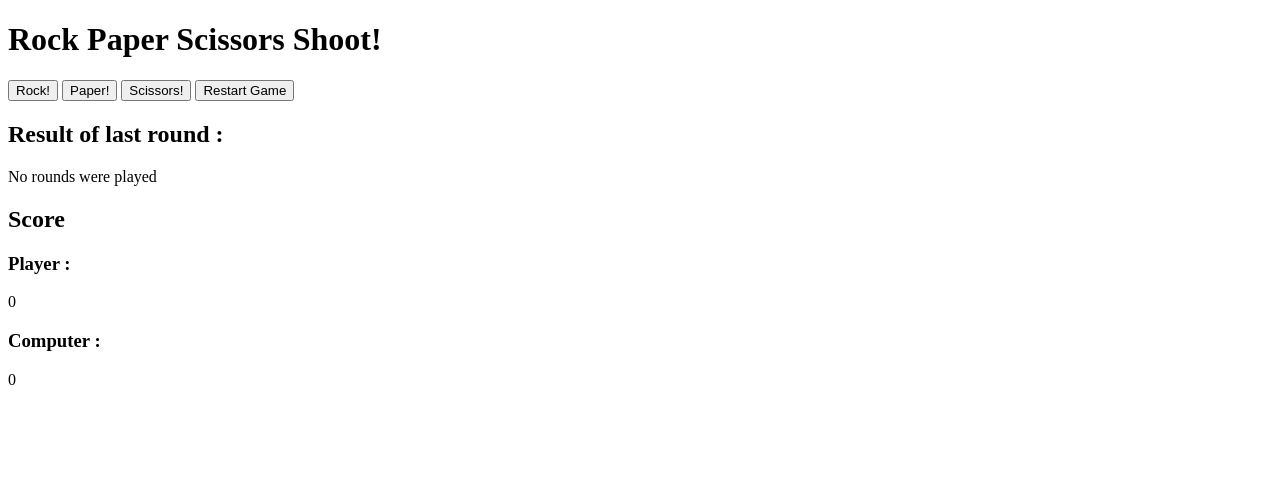
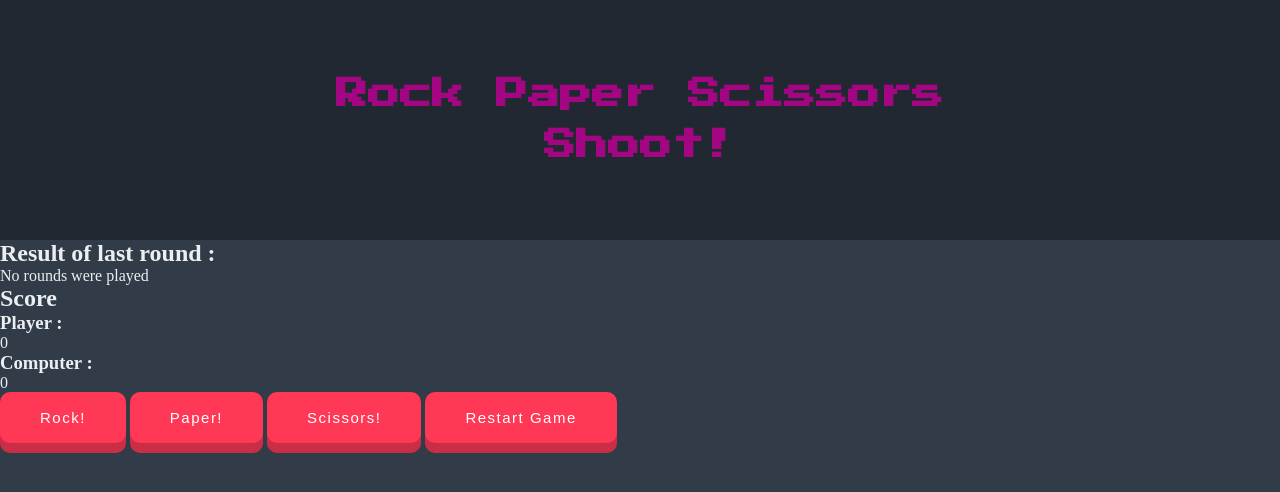
Before and after one commit to Seifboudokhane/rock-paper-scissors, a plain HTML site: page index.html in a window 1280 px wide. Drawn offline with Linux system fonts and the light colour scheme.

Commit message:
Add some colors and design to the ui

```diff
--- a/index.html
+++ b/index.html
@@ -4,21 +4,37 @@
     <meta charset="UTF-8">
     <meta name="viewport" content="width=device-width, initial-scale=1.0">
     <title>Rock Paper Scissors</title>
+    <link rel="preconnect" href="https://fonts.googleapis.com">
+    <link rel="preconnect" href="https://fonts.gstatic.com" crossorigin>
+    <link href="https://fonts.googleapis.com/css2?family=Press+Start+2P&family=Roboto:ital,wght@0,400;1,300&display=swap" rel="stylesheet">
+    <link rel="stylesheet" href="style.css">
     <script src="javascript.js" defer></script>
 </head>
 <body>
-    <h1>Rock Paper Scissors Shoot!</h1>
-    <button class="rock">Rock!</button>
-    <button class="paper">Paper!</button>
-    <button class="scissors">Scissors!</button>
-    <button class="restart">Restart Game</button>
+    <div class="gameTitle">
+        <h1>Rock Paper Scissors <br> Shoot!</h1>
+    </div>
+    <div class="results">
         <h2>Result of last round : </h2>
         <p id="roundResult">No rounds were played</p>
         <p id="gameOver"></p>
+    </div>
+    <div class="scores">
         <h2>Score</h2>
+        <div class="playerScoreUi">
             <h3>Player : </h3>
             <p id="playerScore">0</p>
+        </div>
+        <div class="computerScoreUi">
             <h3>Computer : </h3>
             <p id="computerScore">0</p>
+        </div>
+    </div>
+    <div>
+        <button id="rock">Rock!</button>
+        <button id="paper">Paper!</button>
+        <button id="scissors">Scissors!</button>
+        <button id="restart">Restart Game</button>
+    </div>
 </body>
 </html>
--- a/javascript.js
+++ b/javascript.js
@@ -49,12 +49,13 @@ function restartGame(){
     computerScore=0;
     document.getElementById("playerScore").textContent=playerScore;
     document.getElementById("computerScore").textContent=computerScore;
+    document.getElementById("roundResult").textContent="No rounds were played"
     document.getElementById("gameOver").textContent="";
 }
-const rock = document.querySelector(".rock");
-const paper = document.querySelector(".paper");
-const scissors = document.querySelector(".scissors");
-const restart = document.querySelector(".restart");
+const rock = document.querySelector("#rock");
+const paper = document.querySelector("#paper");
+const scissors = document.querySelector("#scissors");
+const restart = document.querySelector("#restart");
 
 rock.addEventListener("click",()=>playRound("rock"));
 paper.addEventListener("click",()=>playRound("paper"));
--- a/style.css
+++ b/style.css
@@ -0,0 +1,54 @@
+
+*,
+*::before,
+*::after {
+    box-sizing: border-box;
+    padding: 0;
+    margin: 0;
+}
+
+body {
+    background-color: #323c48;
+    color: #eceff2;
+}
+
+.gameTitle{
+    background-color: #222831;
+    height: 30vh;
+    display: flex;
+    justify-content: center;
+    align-items: center;
+}
+h1 {
+    font-family: 'Press Start 2P', cursive;
+    font-weight: 700;
+    font-size: 200%;
+    color: #a30583;
+    height: fit-content;
+    text-align: center;
+    line-height: 1.6;
+}
+
+button {
+    padding: 17px 40px;
+    border-radius: 10px;
+    border: 0;
+    background-color: rgb(255, 56, 86);
+    letter-spacing: 1.5px;
+    font-size: 15px;
+    transition: all .3s ease;
+    box-shadow: rgb(201, 46, 70) 0px 10px 0px 0px;
+    color: hsl(0, 0%, 100%);
+}
+
+button:hover {
+    box-shadow: rgb(201, 46, 70) 0px 7px 0px 0px;
+}
+
+button:active {
+    background-color: rgb(255, 56, 86);
+    /*50, 168, 80*/
+    box-shadow: rgb(201, 46, 70) 0px 0px 0px 0px;
+    transform: translateY(5px);
+    transition: 200ms;
+}
```
Lines whose indentation alone changed are shown as unchanged.
